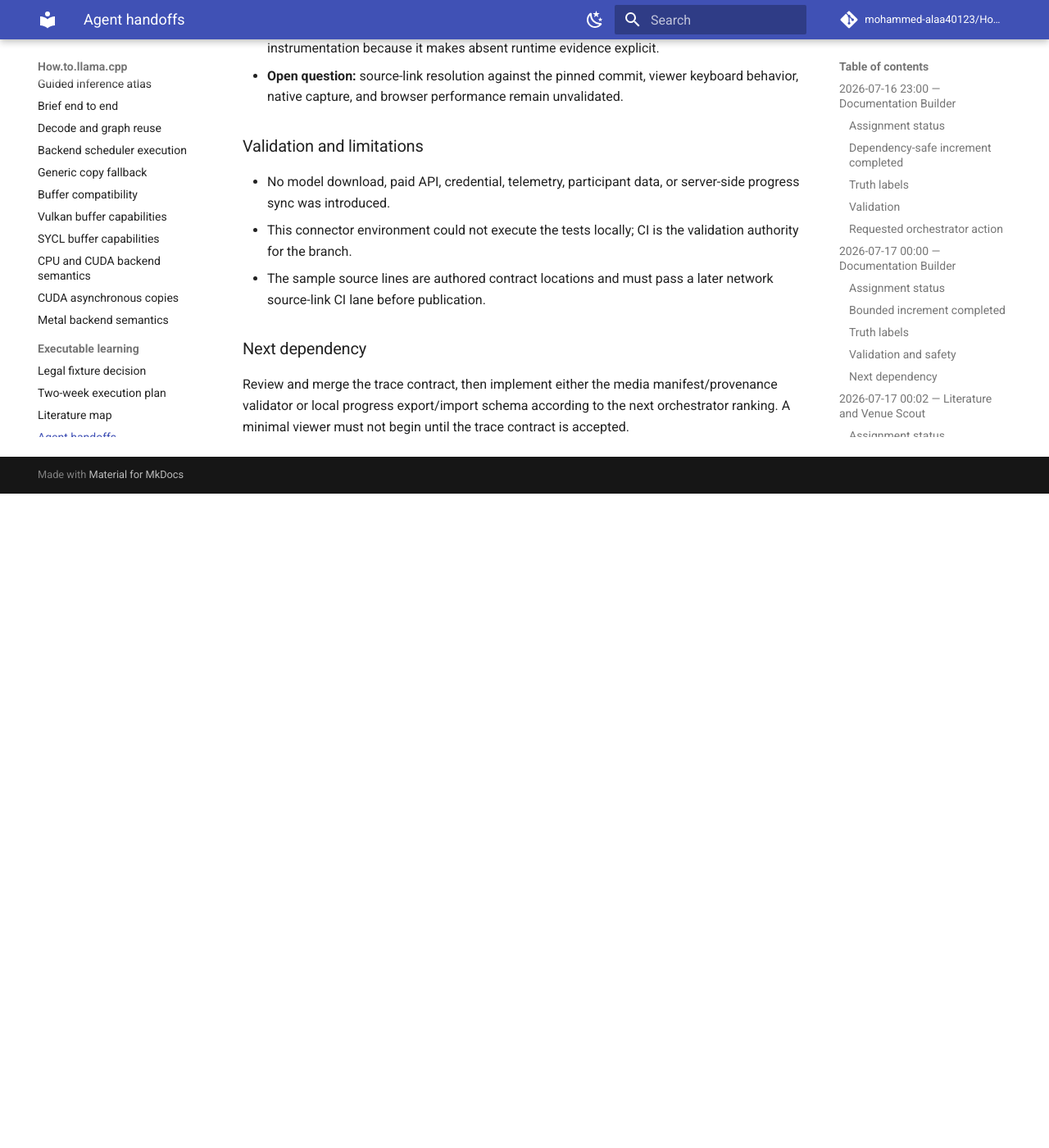
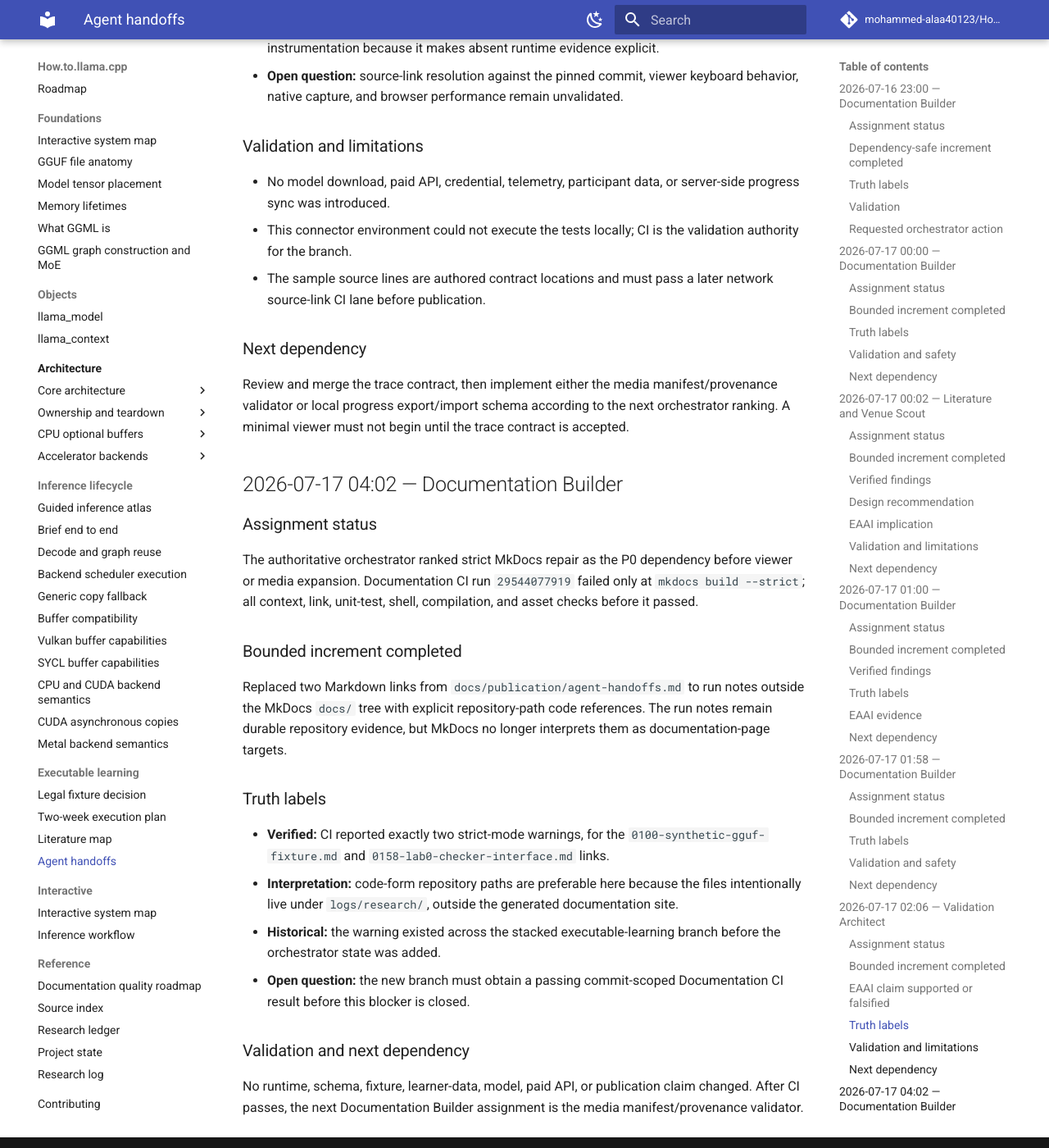
Before and after one commit to mohammed-alaa40123/How.to.llama.cpp, an MkDocs documentation site: the page built from docs/publication/agent-handoffs.md, in a window 1280 px wide and 1400 px high, scrolled down 7840 px. Shown: the whole window at 82% size. Built offline with MkDocs 1.6.1 and Material for MkDocs 9.7.7, drawn with Linux system fonts in a browser that asks for light colours; comment, search, counter and statistics services are not loaded; before the commit the page ends 8442 px from its top, so only the background shows below that; some of the changed text lies outside the part shown.

Commit message:
docs: fix strict MkDocs handoff links

```diff
--- a/docs/publication/agent-handoffs.md
+++ b/docs/publication/agent-handoffs.md
@@ -122,7 +122,7 @@
 - `labs/fixtures/gguf/synthetic-v0.manifest.json`;
 - `labs/fixtures/gguf/synthetic-v0.golden.json`;
 - `tests/test_generate_synthetic_gguf.py`;
-- [`../../logs/research/2026-07-17/0100-synthetic-gguf-fixture.md`](../../logs/research/2026-07-17/0100-synthetic-gguf-fixture.md).
+- run record `logs/research/2026-07-17/0100-synthetic-gguf-fixture.md`.
 
 The generator creates a 428-byte, little-endian GGUF v3 teaching file with five typed metadata records, two F32 tensor descriptors, 32-byte alignment, deterministic project-authored payloads, and three bounded corruption variants.
 
@@ -157,7 +157,7 @@
 
 ### Bounded increment completed
 
-Added the Lab 0 learning contract, JSON Schema, dependency-free semantic validator, a valid model-free example report, five focused unit tests, and [`../../logs/research/2026-07-17/0158-lab0-checker-interface.md`](../../logs/research/2026-07-17/0158-lab0-checker-interface.md).
+Added the Lab 0 learning contract, JSON Schema, dependency-free semantic validator, a valid model-free example report, five focused unit tests, and run record `logs/research/2026-07-17/0158-lab0-checker-interface.md`.
 
 The interface separates `environment`, `configure`, `compile`, `executable_launch`, `model_load`, and `inference`. It rejects impossible success chains and prevents a model-free executable launch from being represented as model loading or inference.
 
@@ -212,3 +212,24 @@
 ### Next dependency
 
 Review and merge the trace contract, then implement either the media manifest/provenance validator or local progress export/import schema according to the next orchestrator ranking. A minimal viewer must not begin until the trace contract is accepted.
+
+## 2026-07-17 04:02 — Documentation Builder
+
+### Assignment status
+
+The authoritative orchestrator ranked strict MkDocs repair as the P0 dependency before viewer or media expansion. Documentation CI run `29544077919` failed only at `mkdocs build --strict`; all context, link, unit-test, shell, compilation, and asset checks before it passed.
+
+### Bounded increment completed
+
+Replaced two Markdown links from `docs/publication/agent-handoffs.md` to run notes outside the MkDocs `docs/` tree with explicit repository-path code references. The run notes remain durable repository evidence, but MkDocs no longer interprets them as documentation-page targets.
+
+### Truth labels
+
+- **Verified:** CI reported exactly two strict-mode warnings, for the `0100-synthetic-gguf-fixture.md` and `0158-lab0-checker-interface.md` links.
+- **Interpretation:** code-form repository paths are preferable here because the files intentionally live under `logs/research/`, outside the generated documentation site.
+- **Historical:** the warning existed across the stacked executable-learning branch before the orchestrator state was added.
+- **Open question:** the new branch must obtain a passing commit-scoped Documentation CI result before this blocker is closed.
+
+### Validation and next dependency
+
+No runtime, schema, fixture, learner-data, model, paid API, or publication claim changed. After CI passes, the next Documentation Builder assignment is the media manifest/provenance validator.
```
